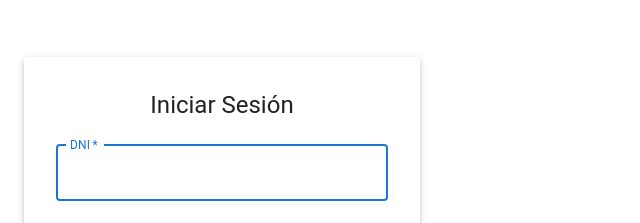
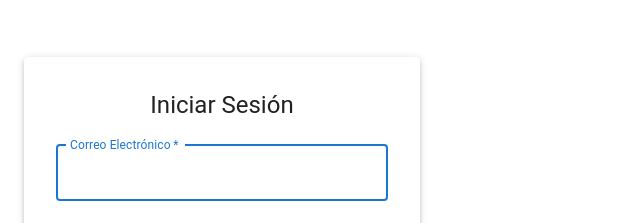
Before and after one commit to masi16/SSE-Project-PR2, a React app in the folder frontend/: page /login in a window 1280 px wide. Shown: the part 193-416 px from the top of the page, without its empty margins (0-640 px from the left). Built offline with nearby package versions, Linux system fonts and the light colour scheme; the HTML template or start-up script is replaced by a standard one.

Commit message:
Update LoginPage.jsx

```diff
--- a/frontend/src/pages/LoginPage.jsx
+++ b/frontend/src/pages/LoginPage.jsx
@@ -21,7 +21,7 @@
       await login(dni, password);
       navigate('/');
     } catch (err) {
-      setError('DNI o contraseña incorrectos');
+      setError('Correo o contraseña incorrectos');
       console.error(err);
     }
   };
@@ -40,7 +40,7 @@
             required
             fullWidth
             id="dni"
-            label="DNI"
+            label="Correo Electrónico"
             name="dni"
             autoFocus
             value={dni}
```
